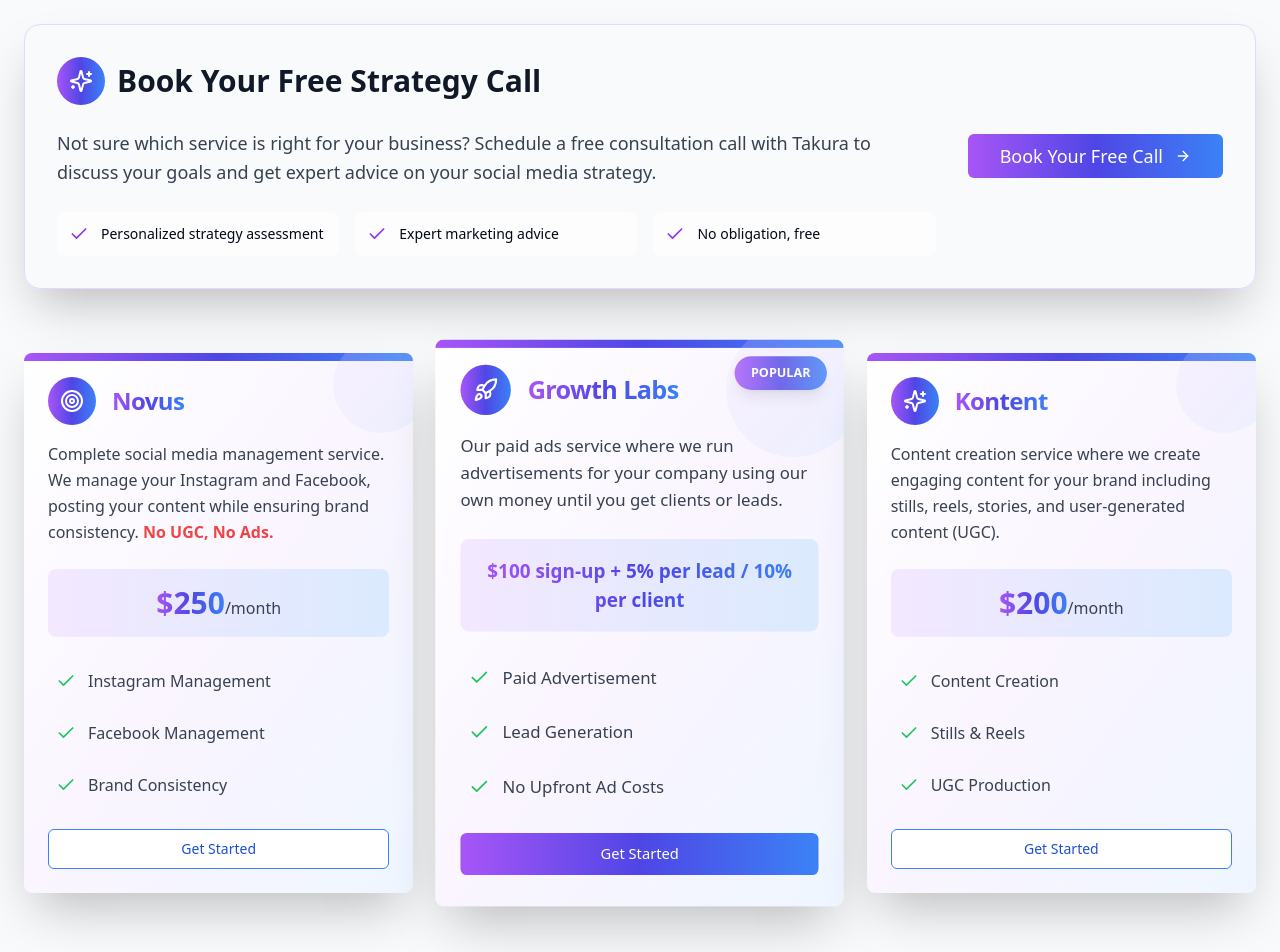
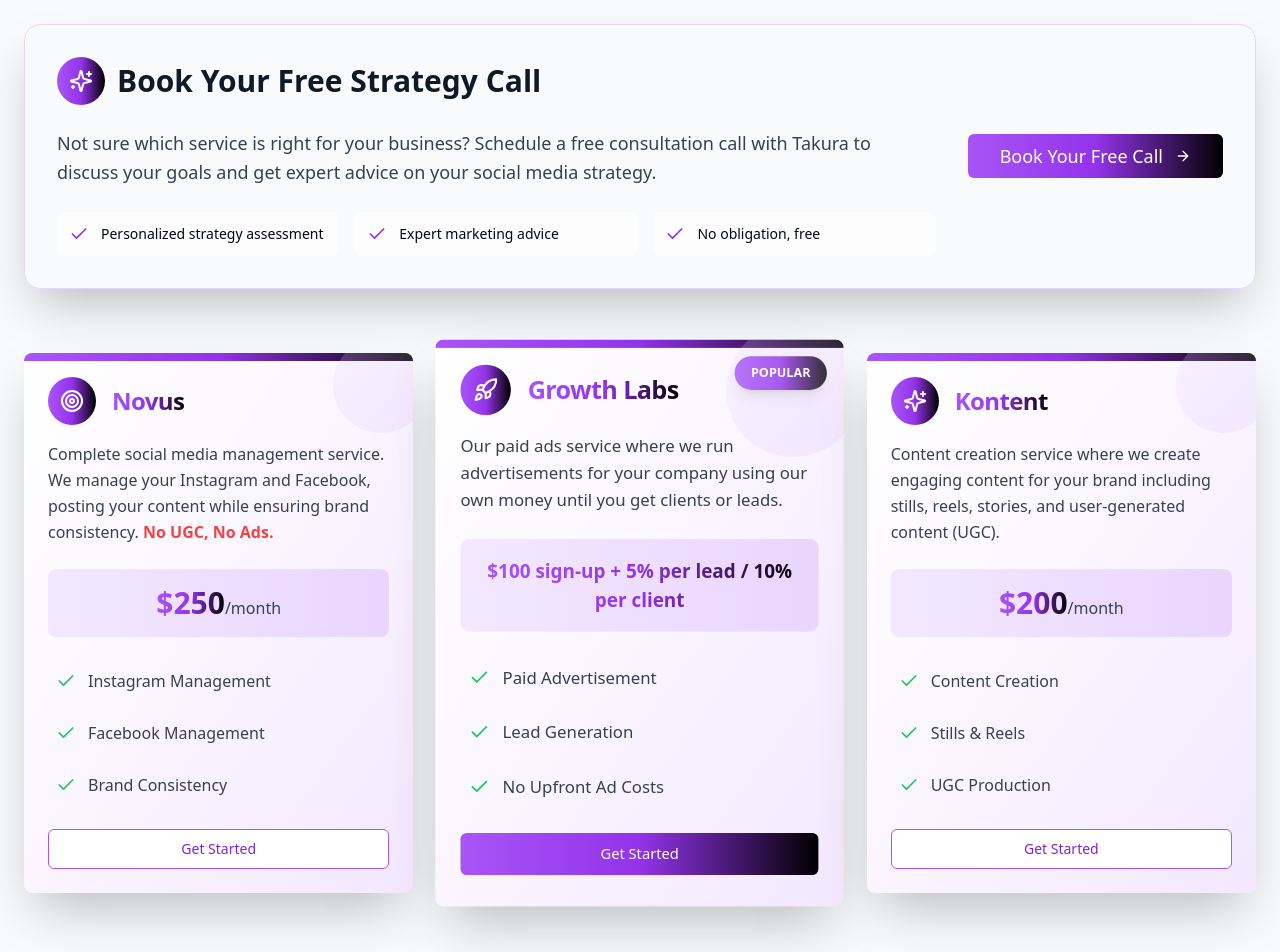
Before and after one commit to takurandoro/web-imagine-build, a React (Vite) app: page / in a window 1280 px wide. Shown: the part 1100-2052 px from the top of the page. Built offline with nearby package versions, Linux system fonts and the light colour scheme.

Commit message:
Refactor: Implement purple-black theme
This commit implements the plan to change the website's color scheme to a purple-black gradient theme, including updates to the Hero section, CSS animations, Features section, and consistency checks across the site.

```diff
--- a/src/App.css
+++ b/src/App.css
@@ -1,3 +1,4 @@
+
 /* Enhanced Keyframe Animations */
 @keyframes fadeIn {
   from { opacity: 0; transform: translateY(20px); }
@@ -103,7 +104,7 @@
 
 /* Enhanced Background Elements */
 .bg-gradient-animated {
-  background: linear-gradient(-45deg, #1e1b4b, #581c87, #7c3aed, #3730a3);
+  background: linear-gradient(-45deg, #581c87, #7c3aed, #9333ea, #000000);
   background-size: 400% 400%;
   animation: gradient-shift 8s ease infinite;
 }
--- a/src/components/Features.tsx
+++ b/src/components/Features.tsx
@@ -1,3 +1,4 @@
+
 import { Check, ArrowRight, Sparkles, Target, Rocket } from "lucide-react";
 import { Card, CardContent, CardHeader, CardTitle } from "@/components/ui/card";
 import { Button } from "@/components/ui/button";
@@ -37,7 +38,7 @@ const Features = () => {
 
       <div className="relative z-10 py-8 px-4 mx-auto max-w-screen-xl sm:py-16 lg:px-6">
         <div className="max-w-screen-md mb-12 lg:mb-16">
-          <h2 className="mb-6 text-4xl md:text-5xl tracking-tight font-extrabold text-transparent bg-clip-text bg-gradient-to-r from-purple-500 via-indigo-600 to-blue-500 relative pb-3 inline-block after:content-[''] after:absolute after:bottom-0 after:left-0 after:h-1 after:w-20 after:rounded-full after:bg-gradient-to-r after:from-purple-500 after:via-indigo-600 after:to-blue-500">
+          <h2 className="mb-6 text-4xl md:text-5xl tracking-tight font-extrabold text-transparent bg-clip-text bg-gradient-to-r from-purple-500 via-purple-600 to-black relative pb-3 inline-block after:content-[''] after:absolute after:bottom-0 after:left-0 after:h-1 after:w-20 after:rounded-full after:bg-gradient-to-r after:from-purple-500 after:via-purple-600 after:to-black">
             Our Services
           </h2>
           <p className="text-gray-700 text-lg md:text-xl leading-relaxed">
@@ -50,7 +51,7 @@ const Features = () => {
           <div className="flex flex-col lg:flex-row items-center gap-8">
             <div className="flex-1 space-y-6">
               <div className="flex items-center gap-3">
-                <div className="p-3 bg-gradient-to-r from-purple-500 via-indigo-600 to-blue-500 rounded-full">
+                <div className="p-3 bg-gradient-to-r from-purple-500 via-purple-600 to-black rounded-full">
                   <Sparkles className="h-6 w-6 text-white" />
                 </div>
                 <h3 className="text-2xl md:text-3xl font-bold text-gray-900">Book Your Free Strategy Call</h3>
@@ -79,7 +80,7 @@ const Features = () => {
             <div className="flex-none">
               <Button
                 size="lg"
-                className="group bg-gradient-to-r from-purple-500 via-indigo-600 to-blue-500 hover:from-purple-700 hover:to-blue-700 text-white transform transition-all duration-300 hover:scale-110 hover:shadow-2xl px-8 py-4 text-lg"
+                className="group bg-gradient-to-r from-purple-500 via-purple-600 to-black hover:from-purple-700 hover:to-black text-white transform transition-all duration-300 hover:scale-110 hover:shadow-2xl px-8 py-4 text-lg"
                 onClick={() => window.open("https://calendar.app.google/akSVg2rC9YGMkj468", "_blank")}
               >
                 <span className="flex items-center gap-3">
@@ -95,23 +96,23 @@ const Features = () => {
         <div className="grid gap-8 md:grid-cols-2 lg:grid-cols-3">
           {/* Novus Card */}
           <div className="service-card group">
-            <Card className="h-full border-none shadow-2xl transition-all duration-300 bg-gradient-to-br from-white via-purple-50 to-blue-50 overflow-hidden relative hover:scale-105 hover:shadow-2xl hover:bg-gradient-to-br hover:from-purple-100 hover:to-blue-100">
-              <div className="absolute top-0 left-0 w-full h-2 bg-gradient-to-r from-purple-500 via-indigo-600 to-blue-500"></div>
-              <div className="absolute -top-4 -right-4 w-24 h-24 bg-gradient-to-br from-purple-200 to-blue-200 rounded-full opacity-20 group-hover:scale-150 transition-transform duration-700"></div>
+            <Card className="h-full border-none shadow-2xl transition-all duration-300 bg-gradient-to-br from-white via-purple-50 to-purple-100 overflow-hidden relative hover:scale-105 hover:shadow-2xl hover:bg-gradient-to-br hover:from-purple-100 hover:to-purple-200">
+              <div className="absolute top-0 left-0 w-full h-2 bg-gradient-to-r from-purple-500 via-purple-600 to-black"></div>
+              <div className="absolute -top-4 -right-4 w-24 h-24 bg-gradient-to-br from-purple-200 to-purple-300 rounded-full opacity-20 group-hover:scale-150 transition-transform duration-700"></div>
               <CardHeader className="pb-4 relative z-10">
                 <CardTitle className="text-2xl font-bold flex items-center">
-                  <div className="p-3 bg-gradient-to-r from-purple-500 via-indigo-600 to-blue-500 rounded-full mr-4 group-hover:rotate-12 transition-transform duration-300">
+                  <div className="p-3 bg-gradient-to-r from-purple-500 via-purple-600 to-black rounded-full mr-4 group-hover:rotate-12 transition-transform duration-300">
                     <Target className="h-6 w-6 text-white" />
                   </div>
-                  <span className="bg-gradient-to-r from-purple-500 via-indigo-600 to-blue-500 bg-clip-text text-transparent">Novus</span>
+                  <span className="bg-gradient-to-r from-purple-500 via-purple-600 to-black bg-clip-text text-transparent">Novus</span>
                 </CardTitle>
               </CardHeader>
               <CardContent className="space-y-6">
                 <p className="text-gray-700 text-base leading-relaxed">
                   Complete social media management service. We manage your Instagram and Facebook, posting your content while ensuring brand consistency. <span className='font-semibold text-red-500'>No UGC, No Ads.</span>
                 </p>
-                <div className="text-center p-4 bg-gradient-to-r from-purple-100 to-blue-100 rounded-lg">
-                  <span className="text-3xl font-bold bg-gradient-to-r from-purple-500 via-indigo-600 to-blue-500 bg-clip-text text-transparent">$250</span>
+                <div className="text-center p-4 bg-gradient-to-r from-purple-100 to-purple-200 rounded-lg">
+                  <span className="text-3xl font-bold bg-gradient-to-r from-purple-500 via-purple-600 to-black bg-clip-text text-transparent">$250</span>
                   <span className="text-gray-700">/month</span>
                 </div>
                 <div className="space-y-3">
@@ -123,7 +124,7 @@ const Features = () => {
                   ))}
                 </div>
                 <Button
-                  className="w-full bg-white text-blue-700 border border-blue-500 hover:bg-blue-600 hover:text-white hover:border-blue-700 transform transition-all duration-300 hover:scale-105"
+                  className="w-full bg-white text-purple-700 border border-purple-500 hover:bg-purple-600 hover:text-white hover:border-purple-700 transform transition-all duration-300 hover:scale-105"
                   onClick={() => location.href='#contact'}
                 >
                   Get Started
@@ -134,21 +135,21 @@ const Features = () => {
 
           {/* Growth Labs Card - Popular */}
           <div className="service-card group scale-105">
-            <Card className="h-full border-none shadow-2xl transition-all duration-300 bg-gradient-to-br from-white via-purple-50 to-blue-50 overflow-hidden relative hover:scale-105 hover:shadow-2xl hover:bg-gradient-to-br hover:from-purple-100 hover:to-blue-100">
-              <div className="absolute top-0 left-0 w-full h-2 bg-gradient-to-r from-purple-500 via-indigo-600 to-blue-500"></div>
+            <Card className="h-full border-none shadow-2xl transition-all duration-300 bg-gradient-to-br from-white via-purple-50 to-purple-100 overflow-hidden relative hover:scale-105 hover:shadow-2xl hover:bg-gradient-to-br hover:from-purple-100 hover:to-purple-200">
+              <div className="absolute top-0 left-0 w-full h-2 bg-gradient-to-r from-purple-500 via-purple-600 to-black"></div>
               <div className="absolute top-4 right-4 z-20">
-                <div className="bg-gradient-to-r from-purple-500 via-indigo-600 to-blue-500 text-white text-xs font-bold px-4 py-2 rounded-full shadow-lg animate-pulse">
+                <div className="bg-gradient-to-r from-purple-500 via-purple-600 to-black text-white text-xs font-bold px-4 py-2 rounded-full shadow-lg animate-pulse">
                   POPULAR
                 </div>
               </div>
-              <div className="absolute -top-4 -right-4 w-32 h-32 bg-gradient-to-br from-purple-200 to-blue-200 rounded-full opacity-20 group-hover:scale-150 transition-transform duration-700"></div>
+              <div className="absolute -top-4 -right-4 w-32 h-32 bg-gradient-to-br from-purple-200 to-purple-300 rounded-full opacity-20 group-hover:scale-150 transition-transform duration-700"></div>
 
               <CardHeader className="pb-4 relative z-10">
                 <CardTitle className="text-2xl font-bold flex items-center">
-                  <div className="p-3 bg-gradient-to-r from-purple-500 via-indigo-600 to-blue-500 rounded-full mr-4 group-hover:rotate-12 transition-transform duration-300">
+                  <div className="p-3 bg-gradient-to-r from-purple-500 via-purple-600 to-black rounded-full mr-4 group-hover:rotate-12 transition-transform duration-300">
                     <Rocket className="h-6 w-6 text-white" />
                   </div>
-                  <span className="bg-gradient-to-r from-purple-500 via-indigo-600 to-blue-500 bg-clip-text text-transparent">Growth Labs</span>
+                  <span className="bg-gradient-to-r from-purple-500 via-purple-600 to-black bg-clip-text text-transparent">Growth Labs</span>
                 </CardTitle>
               </CardHeader>
               <CardContent className="space-y-6">
@@ -156,8 +157,8 @@ const Features = () => {
                   Our paid ads service where we run advertisements for your company using our own money until you get clients or leads.
                 </p>
 
-                <div className="text-center p-4 bg-gradient-to-r from-purple-100 to-blue-100 rounded-lg">
-                  <div className="text-lg font-bold bg-gradient-to-r from-purple-500 via-indigo-600 to-blue-500 bg-clip-text text-transparent">
+                <div className="text-center p-4 bg-gradient-to-r from-purple-100 to-purple-200 rounded-lg">
+                  <div className="text-lg font-bold bg-gradient-to-r from-purple-500 via-purple-600 to-black bg-clip-text text-transparent">
                     $100 sign-up + 5% per lead / 10% per client
                   </div>
                 </div>
@@ -172,7 +173,7 @@ const Features = () => {
                 </div>
 
                 <Button
-                  className="w-full bg-gradient-to-r from-purple-500 via-indigo-600 to-blue-500 hover:from-purple-700 hover:to-blue-700 text-white transform transition-all duration-300 hover:scale-105"
+                  className="w-full bg-gradient-to-r from-purple-500 via-purple-600 to-black hover:from-purple-700 hover:to-black text-white transform transition-all duration-300 hover:scale-105"
                   onClick={() => location.href='#contact'}
                 >
                   Get Started
@@ -183,23 +184,23 @@ const Features = () => {
 
           {/* Koncept Card */}
           <div className="service-card group">
-            <Card className="h-full border-none shadow-2xl transition-all duration-300 bg-gradient-to-br from-white via-purple-50 to-blue-50 overflow-hidden relative hover:scale-105 hover:shadow-2xl hover:bg-gradient-to-br hover:from-purple-100 hover:to-blue-100">
-              <div className="absolute top-0 left-0 w-full h-2 bg-gradient-to-r from-purple-500 via-indigo-600 to-blue-500"></div>
-              <div className="absolute -top-4 -right-4 w-24 h-24 bg-gradient-to-br from-purple-200 to-blue-200 rounded-full opacity-20 group-hover:scale-150 transition-transform duration-700"></div>
+            <Card className="h-full border-none shadow-2xl transition-all duration-300 bg-gradient-to-br from-white via-purple-50 to-purple-100 overflow-hidden relative hover:scale-105 hover:shadow-2xl hover:bg-gradient-to-br hover:from-purple-100 hover:to-purple-200">
+              <div className="absolute top-0 left-0 w-full h-2 bg-gradient-to-r from-purple-500 via-purple-600 to-black"></div>
+              <div className="absolute -top-4 -right-4 w-24 h-24 bg-gradient-to-br from-purple-200 to-purple-300 rounded-full opacity-20 group-hover:scale-150 transition-transform duration-700"></div>
               <CardHeader className="pb-4 relative z-10">
                 <CardTitle className="text-2xl font-bold flex items-center">
-                  <div className="p-3 bg-gradient-to-r from-purple-500 via-indigo-600 to-blue-500 rounded-full mr-4 group-hover:rotate-12 transition-transform duration-300">
+                  <div className="p-3 bg-gradient-to-r from-purple-500 via-purple-600 to-black rounded-full mr-4 group-hover:rotate-12 transition-transform duration-300">
                     <Sparkles className="h-6 w-6 text-white" />
                   </div>
-                  <span className="bg-gradient-to-r from-purple-500 via-indigo-600 to-blue-500 bg-clip-text text-transparent">Kontent</span>
+                  <span className="bg-gradient-to-r from-purple-500 via-purple-600 to-black bg-clip-text text-transparent">Kontent</span>
                 </CardTitle>
               </CardHeader>
               <CardContent className="space-y-6">
                 <p className="text-gray-700 text-base leading-relaxed">
                   Content creation service where we create engaging content for your brand including stills, reels, stories, and user-generated content (UGC).
                 </p>
-                <div className="text-center p-4 bg-gradient-to-r from-purple-100 to-blue-100 rounded-lg">
-                  <span className="text-3xl font-bold bg-gradient-to-r from-purple-500 via-indigo-600 to-blue-500 bg-clip-text text-transparent">$200</span>
+                <div className="text-center p-4 bg-gradient-to-r from-purple-100 to-purple-200 rounded-lg">
+                  <span className="text-3xl font-bold bg-gradient-to-r from-purple-500 via-purple-600 to-black bg-clip-text text-transparent">$200</span>
                   <span className="text-gray-700">/month</span>
                 </div>
                 <div className="space-y-3">
@@ -211,7 +212,7 @@ const Features = () => {
                   ))}
                 </div>
                 <Button
-                  className="w-full bg-white text-blue-700 border border-blue-500 hover:bg-blue-600 hover:text-white hover:border-blue-700 transform transition-all duration-300 hover:scale-105 mt-6"
+                  className="w-full bg-white text-purple-700 border border-purple-500 hover:bg-purple-600 hover:text-white hover:border-purple-700 transform transition-all duration-300 hover:scale-105 mt-6"
                   onClick={() => location.href='#contact'}
                 >
                   Get Started
--- a/src/components/Hero.tsx
+++ b/src/components/Hero.tsx
@@ -1,3 +1,4 @@
+
 import { Button } from "@/components/ui/button";
 import { CalendarClock, ArrowRight, Facebook, Instagram, Linkedin, Twitter, Youtube, TrendingUp, Zap, Check } from "lucide-react";
 import { useEffect, useState } from "react";
@@ -22,7 +23,7 @@ const Hero = () => {
   };
 
   return (
-    <section className="relative bg-gradient-to-br from-purple-900 via-indigo-900 to-black pt-20 pb-32 overflow-hidden min-h-screen flex items-center">
+    <section className="relative bg-gradient-to-br from-purple-900 via-purple-800 to-black pt-20 pb-32 overflow-hidden min-h-screen flex items-center">
       {/* Animated Background */}
       <div className="absolute inset-0 z-0">
         <div className="absolute inset-0 bg-gradient-animated opacity-90"></div>
@@ -46,7 +47,7 @@ const Hero = () => {
               <span className="block animate-slide-up" style={{animationDelay: '0.2s', animationFillMode: 'forwards'}}>
                 Get More Clients
               </span>
-              <span className="block animate-slide-up bg-gradient-to-r from-[#a21caf] via-[#6366f1] to-[#0ea5e9] bg-clip-text text-transparent" style={{animationDelay: '0.4s', animationFillMode: 'forwards'}}>
+              <span className="block animate-slide-up bg-gradient-to-r from-[#a21caf] via-[#9333ea] to-[#000000] bg-clip-text text-transparent" style={{animationDelay: '0.4s', animationFillMode: 'forwards'}}>
                 Through Social Media
               </span>
             </h1>
```
